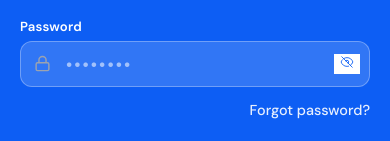
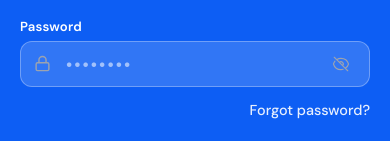
Before and after one commit to Ammarahmed1263/edumart, an Angular app: page /login in a window 390 px wide. Shown: the part 464-605 px from the top of the page. Built offline with nearby package versions, Linux system fonts and the light colour scheme.

Commit message:
style(ui): polish auth UI and detail page responsiveness
Fixed eye icon positioning, bento grid layout, and login/register form aesthetics.

```diff
--- a/src/app/features/auth/login/login.css
+++ b/src/app/features/auth/login/login.css
@@ -129,6 +129,15 @@ form {
   flex-shrink: 0;
 }
 
+.eye-icon {
+  position: absolute;
+  right: 10px;
+  top: 50%;
+  transform: translateY(-50%);
+  cursor: pointer;
+  color: #9ca3af;
+}
+
 .input-wrapper input {
   width: 100%;
   padding: 13px 16px 13px 44px;
@@ -156,7 +165,8 @@ form {
   box-shadow: 0 0 0 3.5px rgba(13, 94, 244, 0.15);
 }
 
-.input-wrapper:focus-within .input-icon {
+.input-wrapper:focus-within .input-icon,
+.input-wrapper:focus-within .eye-icon {
   color: #0d5ef4;
 }
 
@@ -298,11 +308,11 @@ form {
   }
 
   .input-wrapper input:focus {
-  border-color: #0d5ef4;
-  color: #0d5ef4;
-  background: #fff;
-  box-shadow: 0 0 0 3.5px rgba(13, 94, 244, 0.15);
-}
+    border-color: #0d5ef4;
+    color: #0d5ef4;
+    background: #fff;
+    box-shadow: 0 0 0 3.5px rgba(13, 94, 244, 0.15);
+  }
 
   .input-wrapper input::placeholder {
     color: rgba(255, 255, 255, 0.55);
@@ -314,6 +324,10 @@ form {
   }
 
   ::ng-deep button {
+    box-shadow: none;
+  }
+
+  ::ng-deep .submit-button {
     background: #fff !important;
     color: #0d5ef4 !important;
     box-shadow: none;
--- a/src/app/features/auth/login/login.html
+++ b/src/app/features/auth/login/login.html
@@ -59,14 +59,14 @@
 
           <button type="button" class="toggle-password" (click)="togglePassword()">
             @if(showPassword){
-            <svg xmlns="http://www.w3.org/2000/svg" fill="none" viewBox="0 0 24 24" stroke-width="1.5"
-              stroke="currentColor" class="size-6" width="14" height="14">
+            <svg class="eye-icon" xmlns="http://www.w3.org/2000/svg" fill="none" viewBox="0 0 24 24" stroke-width="1.5"
+              stroke="currentColor" width="18" height="18">
               <path stroke-linecap="round" stroke-linejoin="round"
                 d="M2.036 12.322a1.012 1.012 0 0 1 0-.639C3.423 7.51 7.36 4.5 12 4.5c4.638 0 8.573 3.007 9.963 7.178.07.207.07.431 0 .639C20.577 16.49 16.64 19.5 12 19.5c-4.638 0-8.573-3.007-9.963-7.178Z" />
               <path stroke-linecap="round" stroke-linejoin="round" d="M15 12a3 3 0 1 1-6 0 3 3 0 0 1 6 0Z" />
             </svg>
-            }@else {<svg xmlns="http://www.w3.org/2000/svg" fill="none" viewBox="0 0 24 24" stroke-width="1.5"
-              stroke="currentColor" class="size-6" width="14" height="14">
+            }@else {<svg xmlns="http://www.w3.org/2000/svg" fill="none" viewBox="0 0 24 24"
+              stroke-width="1.5" stroke="currentColor" class="eye-icon" width="18" height="18">
               <path stroke-linecap="round" stroke-linejoin="round"
                 d="M3.98 8.223A10.477 10.477 0 0 0 1.934 12C3.226 16.338 7.244 19.5 12 19.5c.993 0 1.953-.138 2.863-.395M6.228 6.228A10.451 10.451 0 0 1 12 4.5c4.756 0 8.773 3.162 10.065 7.498a10.522 10.522 0 0 1-4.293 5.774M6.228 6.228 3 3m3.228 3.228 3.65 3.65m7.894 7.894L21 21m-3.228-3.228-3.65-3.65m0 0a3 3 0 1 0-4.243-4.243m4.242 4.242L9.88 9.88" />
             </svg>
@@ -98,7 +98,7 @@
       </div>
 
 
-      <app-button defaultText="Login" loadingText="Logging in..." [isLoading]="isLoading()"
+      <app-button className="submit-button" defaultText="Login" loadingText="Logging in..." [isLoading]="isLoading()"
         [isDisabled]="loginForm.invalid || isLoading()" [isValid]="loginForm.valid"></app-button>
 
       <!-- Error Alert -->
```
